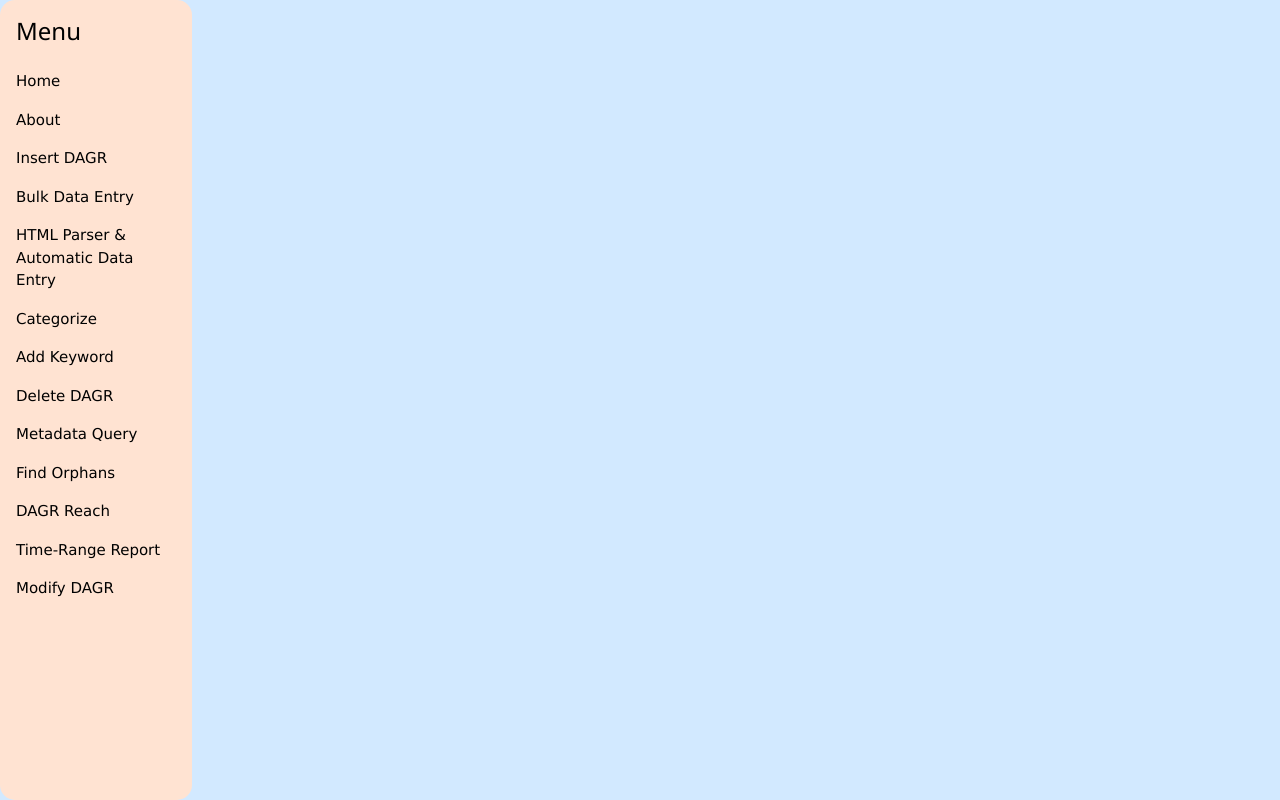
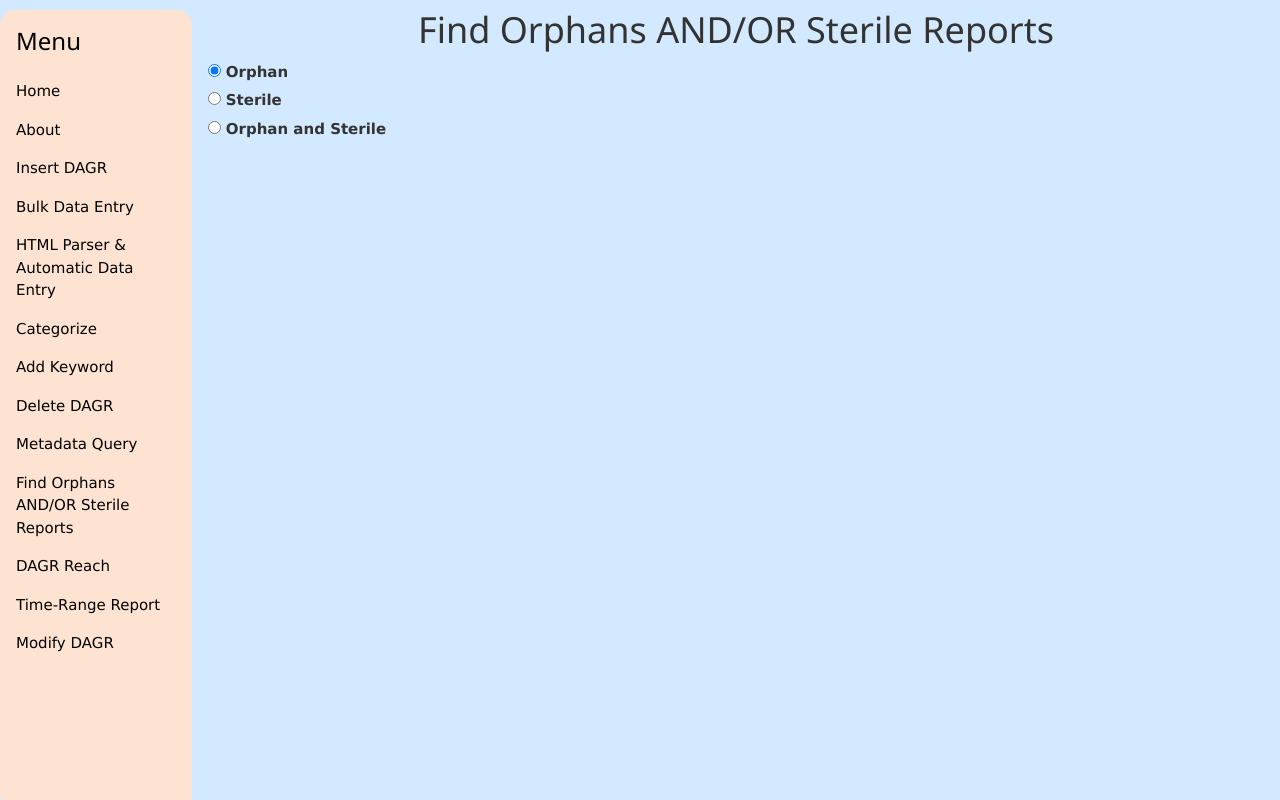
Before and after one commit to mangorocoro/dagrproject, a Django app: page /findorphans/ in a window 1280 px wide. Run offline with Django 3.2, Linux system fonts and the light colour scheme; data that the repository does not hold is empty; some libraries are stand-ins or nearby versions.

Commit message:
data visualization of orphan, sterile, and both reports

```diff
--- a/dagr/dagr/settings.py
+++ b/dagr/dagr/settings.py
@@ -101,8 +101,8 @@ DATABASES = {
 DATABASES = {
     'default': {
         'ENGINE': 'django.db.backends.mysql',
-        'NAME': 'Documents',
-        'USER': 'root',
+        'NAME': 'dagrbase',
+        'USER': 'dagruser',
         'PASSWORD': 'password',
         'HOST': 'localhost',
         'PORT': '',
--- a/dagr/home/templates/findorphans.html
+++ b/dagr/home/templates/findorphans.html
@@ -3,9 +3,153 @@
 <html lang="en">
 <head>
     <meta charset="UTF-8">
-    <title>{% block title %}Find Orphan DAGRS{% endblock %}</title>
+    <title>{% block title %}Find Orphan/Sterile DAGRS{% endblock %}</title>
 </head>
 <body>
+    {% block pagecontent %}
+    <h1 align="center">Find Orphans AND/OR Sterile Reports</h1>
+    <div class="w3-container">
+
+        <input type="radio" onclick="javascript:sizechoice();" name="rangeselection" id="orphan" checked="checked">
+        <label for="orphan">Orphan</label>
+        <br/>
+
+        <input type="radio" onclick="javascript:sizechoice();" name="rangeselection" id="sterile">
+        <label for="sterile">Sterile</label>
+        <br/>
+
+        <input type="radio" onclick="javascript:sizechoice();" name="rangeselection" id="orphanandsterile">
+        <label for="orphanandsterile">Orphan and Sterile</label>
+        <br/>
+
+        <div id="orphan-container"
+             class="wrapper"
+             style="
+             display: grid;
+             grid-template-columns: 20% 20% 20% 20%;
+             grid-gap: 30px;
+             color: #444;
+             height: auto;
+             padding: 10px;
+             position: relative;">
+
+            {% for orphan in orphan_list %}
+            <div style="background-color: #9697fd;
+                 color: black;
+                 border-radius: 15px;
+                 padding: 40px;
+                 font-size: 150%;
+                 text-align: center">
+                <p> <b>GUID: </b></p> {{ orphan.0 }}
+                <p> <b>Name: </b></p> {{ orphan.1 }}
+                <p> <b>Local Path: </b></p> {{ orphan.2 }}
+                <p> <b>Size (bytes): </b></p> {{ orphan.3 }}
+                <p> <b>Creation Date: </b></p> {{ orphan.4 }}
+                <p> <b>Creator: </b></p> {{ orphan.5 }}
+
+            </div>
+            {% endfor %}
+
+
+
+        </div>
+
+        <div id="sterile-container"
+             class="wrapper"
+             style="
+             grid-template-columns: 20% 20% 20% 20%;
+             grid-gap: 30px;
+             color: #444;
+             height: auto;
+             display: none;
+             padding: 10px;
+             position: relative;">
+
+            {% for sterile in sterile_list %}
+            <div style="background-color: #9697fd;
+                 color: black;
+                 border-radius: 15px;
+                 padding: 40px;
+                 font-size: 150%;
+                 text-align: center">
+                <p> <b>GUID: </b></p> {{ sterile.0 }}
+                <p> <b>Name: </b></p> {{ sterile.1 }}
+                <p> <b>Local Path: </b></p> {{ sterile.2 }}
+                <p> <b>Size (bytes): </b></p> {{ sterile.3 }}
+                <p> <b>Creation Date: </b></p> {{ sterile.4 }}
+                <p> <b>Creator: </b></p> {{ sterile.5 }}
+
+            </div>
+            {% endfor %}
+
+
+        </div>
+
+        <div id="orphanandsterile-container"
+             class="wrapper"
+             style="
+             display: none;
+             grid-template-columns: 20% 20% 20% 20%;
+             grid-gap: 30px;
+             color: #444;
+             height: auto;
+
+             padding: 10px;
+             position: relative;">
+
+            {% for orphanandsterile in orphanandsterile_list %}
+            <div style="background-color: #9697fd;
+                 color: black;
+                 border-radius: 15px;
+                 padding: 40px;
+                 font-size: 150%;
+                 text-align: center">
+                <p> <b>GUID: </b></p> {{ orphanandsterile.0 }}
+                <p> <b>Name: </b></p> {{ orphanandsterile.1 }}
+                <p> <b>Local Path: </b></p> {{ orphanandsterile.2 }}
+                <p> <b>Size (bytes): </b></p> {{ orphanandsterile.3 }}
+                <p> <b>Creation Date: </b></p> {{ orphanandsterile.4 }}
+                <p> <b>Creator: </b></p> {{ orphanandsterile.5 }}
+            </div>
+            {% endfor %}
+
+        </div>
+
+
+    </div>
+
+    <script type="text/javascript">
+        $(document).ready(function() {
+          $(".js-example-basic-single").select2({
+              data : [
+                  {
+                      id: 'value',
+                      text: 'text to display'
+                  },
+              ]
+          });
+        });
+
+        function sizechoice() {
+            if(document.getElementById('orphan').checked) {
+                document.getElementById('orphan-container').style.display = 'grid';
+                document.getElementById('sterile-container').style.display = 'none';
+                document.getElementById('orphanandsterile-container').style.display = 'none';
+            } else if (document.getElementById('sterile').checked) {
+                document.getElementById('sterile-container').style.display = 'grid';
+                document.getElementById('orphan-container').style.display = 'none';
+                document.getElementById('orphanandsterile-container').style.display = 'none';
+
+            } else if (document.getElementById('orphanandsterile').checked) {
+                document.getElementById('orphanandsterile-container').style.display = 'grid';
+                document.getElementById('orphan-container').style.display = 'none';
+                document.getElementById('sterile-container').style.display = 'none';
+            }
+        }
+        </script>
+
+
+    {% endblock %}
 
 </body>
 </html>
--- a/dagr/home/templates/metadataquery.html
+++ b/dagr/home/templates/metadataquery.html
@@ -114,7 +114,7 @@
                 document.getElementById('exact-container').style.display = 'none';
                 document.getElementById('range-container').style.display = 'none';
                 document.getElementById('less-container').style.display = 'none';
-            } else if (document.getElementById('ifLess').checked) {
+            } else if (document.getElementById('lessthan').checked) {
                 document.getElementById('less-container').style.display = 'block';
                 document.getElementById('range-container').style.display = 'none';
                 document.getElementById('greater-container').style.display = 'none';
--- a/dagr/home/templates/partials/side-navbar.html
+++ b/dagr/home/templates/partials/side-navbar.html
@@ -10,7 +10,7 @@
     <a href="/keywordPage/" class="w3-bar-item w3-button">Add Keyword</a>
     <a href="/delete/" class="w3-bar-item w3-button">Delete DAGR</a>
     <a href="/metadataquery/" class="w3-bar-item w3-button">Metadata Query</a>
-    <a href="/findorphans/" class="w3-bar-item w3-button">Find Orphans</a>
+    <a href="/findorphans/" class="w3-bar-item w3-button">Find Orphans AND/OR Sterile Reports</a>
     <a href="/reach/" class="w3-bar-item w3-button">DAGR Reach</a>
     <a href="/timerange/" class="w3-bar-item w3-button">Time-Range Report</a>
     <a href="/modify/" class="w3-bar-item w3-button">Modify DAGR</a>
--- a/dagr/home/urls.py
+++ b/dagr/home/urls.py
@@ -8,7 +8,6 @@ urlpatterns = [
     url(r'^about/$', views.AboutPageView.as_view(), name='about'),
     url(r'^bulkdataentry/$', views.BulkEntryPageView.as_view(), name='bulkdataentry'),
     url(r'^delete/$', views.DeletePageView.as_view(), name='delete'),
-    url(r'^findorphans/$', views.FindOrphansPageView.as_view(), name='findorphans'),
     url(r'^htmlparser/$', views.HtmlParserPageView.as_view(), name='htmlparser'),
     url(r'^metadataquery/$', views.MetadataQueryPageView.as_view(), name='metadataquery'),
     url(r'^modify/$', views.ModifyPageView.as_view(), name='modify'),
@@ -24,4 +23,5 @@ urlpatterns = [
     url(r'^insert/$', views.insert, name='insert'),
     url(r'^keywordSubmission/$', views.keywordSubmission, name='keywordSubmission'),
     url(r'^keywordPage/$', views.keywordPage, name='keywordPage'),
+    url(r'^findorphans/$', views.findorphans, name='findorphans'),
 ]
--- a/dagr/home/views.py
+++ b/dagr/home/views.py
@@ -115,7 +115,7 @@ class BulkEntryPageView(TemplateView):
 def bulk(request):
     if request.method == 'POST':
 
-        # let's create a shell script on the local computer!
+        # initialize shell scripts if they are not already created
         # for preparation of local file metadata extraction
         createShellScript()
 
@@ -180,9 +180,9 @@ def bulkfiles(directory):
         # process current filename (get rid of path, just take filename itself)
         current_filename = {localpath.replace(directory, '').replace('/', '') for x in localpath}
 
-
-        # insert the file's metadata as a DAGR
-        insertIntoDB(guid, current_filename, localpath, current_file_size, lastmod, owner, '')
+        # if the file is not a duplicate, insert it
+        if not isDAGRDuplicate(current_filename, localpath):
+            insertIntoDB(guid, current_filename, localpath, current_file_size, lastmod, owner, '')
 
 
 def bulkdirectory(directory):
@@ -324,6 +324,49 @@ class DeletePageView(TemplateView):
 class FindOrphansPageView(TemplateView):
     template_name = 'findorphans.html'
 
+def findorphans(request):
+    # make connection to database
+    conn = MySQLdb.connect(host="localhost",
+                           user="root",
+                           passwd="password",
+                           db="Documents")
+    x = conn.cursor()
+
+    # submit query for getting all orphans
+    x.execute("""SELECT * FROM DAGR c WHERE c.DocParent = '' """)
+
+    # create list of orphans
+    orphan_list = []
+    for row in x:
+        print("orphan row = {}".format(row))
+        #orphan_list[row[0]] = row[1]
+        orphan_list.append(row)
+
+    # submit query for getting all sterile reports
+    y = conn.cursor()
+    y.execute("""SELECT * FROM DAGR c WHERE c.GUID not in (SELECT DISTINCT a.GUID FROM DAGR a, DAGR b WHERE a.GUID = b.DocParent) """)
+
+    # create list of sterile reports
+    sterile_list = []
+
+    for row in y:
+        sterile_list.append(row)
+
+    # submit query for getting all orphan AND sterile reports
+    z = conn.cursor()
+    z.execute("""SELECT * FROM DAGR c WHERE c.GUID not in (SELECT DISTINCT a.GUID FROM DAGR a, DAGR b WHERE a.GUID = b.DocParent) AND c.DocParent = ''""")
+
+    orphanandsterile_list = []
+    # create list of orphan AND sterile reports
+    for row in z:
+        orphanandsterile_list.append(row)
+
+    conn.close()
+
+    return render(request, 'findorphans.html', {'orphan_list': orphan_list, 'sterile_list': sterile_list, 'orphanandsterile_list': orphanandsterile_list})
+
+
+
 class HtmlParserPageView(TemplateView):
     template_name = 'htmlparser.html'
 
@@ -431,8 +474,9 @@ def isKeywordDuplicate(guid, keyword):
         curr_keyword = row[0]
 
         if guid == curr_guid and keyword == curr_keyword:
+            conn.close()
             return True
-
+    conn.close()
     return False
 
 def isDAGRDuplicate(filename, localpath):
@@ -453,8 +497,9 @@ def isDAGRDuplicate(filename, localpath):
         # localpath in this row
         curr_localpath = row[2]
         if filename == curr_fname and localpath == curr_localpath:
+            conn.close()
             return True
-
+    conn.close()
     return False
 
 
```
